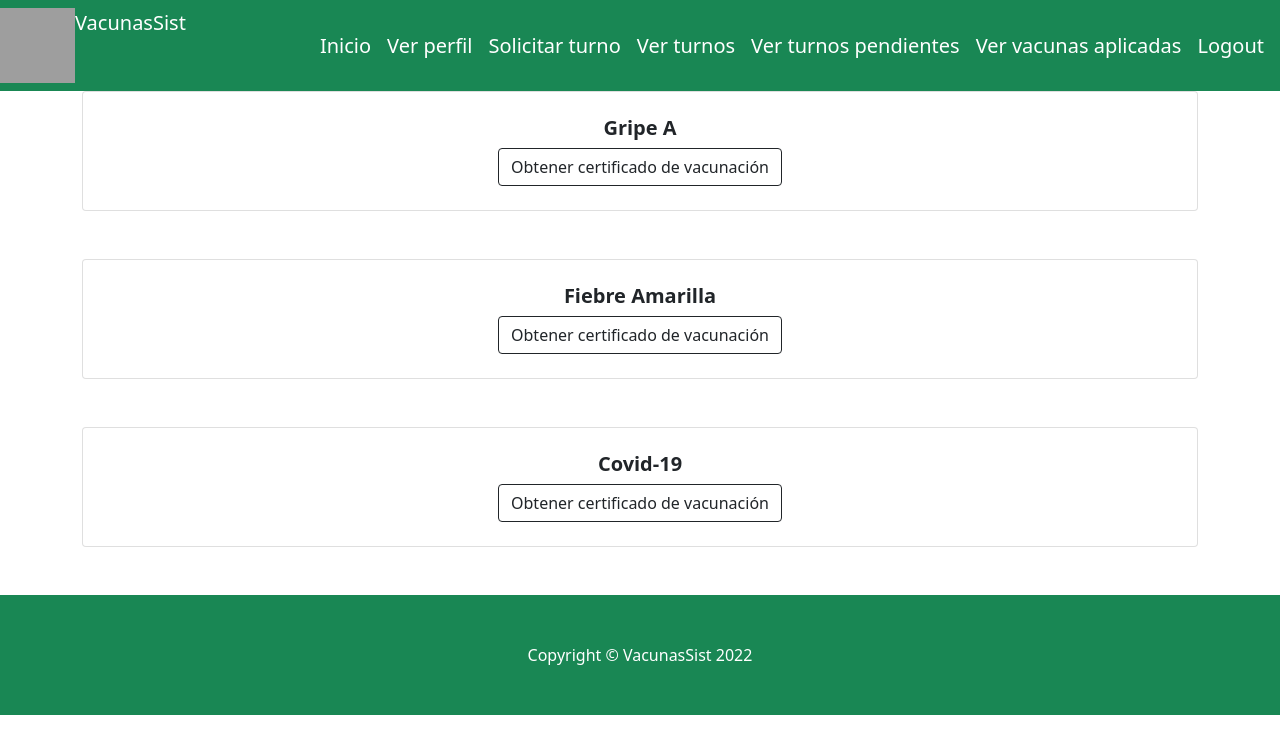
After one commit to DalessandroBautista/Vacunassist, a Django app: page /ver_vacunas_aplicadas in a window 1280 px wide. The commit adds this page. Shown: the top 754 px of the page. Run offline with Django 4.2, Linux system fonts and the light colour scheme; a user stored in the database is signed in; data comes from the database, SQL or seed files in the repository; some libraries are stand-ins or nearby versions; grey boxes are pictures that could not be loaded.

Commit message:
Ver todos los turnos, ver vacunas y obtener certificado

```diff
--- a/vacunasSist/website/forms.py
+++ b/vacunasSist/website/forms.py
@@ -235,12 +235,6 @@ class UpdatePasswordForm(forms.ModelForm):
                 raise forms.ValidationError('Contraseñas no coinciden!')
             return password2
 
-        def save(self, user):
-            print(user)
-            password = self.cleaned_data.get('password')
-            user.set_password('password')
-            user.save()
-            return user
 
 
 class FormularioEmail(forms.ModelForm):
--- a/vacunasSist/website/models.py
+++ b/vacunasSist/website/models.py
@@ -57,7 +57,6 @@ class Usuario(AbstractBaseUser):
     dni=models.IntegerField(help_text="DNI de la persona", unique=True)
     fecha_nacimiento= models.DateField(help_text="Fecha de nacimiento de la persona")
     residencia = models.TextField(help_text="Descripción de la tarea", null=True)
-    id_vacunas_aplicadas = models.ForeignKey(Vacuna, on_delete=models.CASCADE, null=True)
     vacunatorio_preferencia =models.ForeignKey(Vacunatorio, on_delete=models.CASCADE,null=True)
     historial_vacunacion=models.CharField('Historial de vacunación', max_length=1000, null= True)
     fecha_creacion = models.DateTimeField(auto_now_add=True)
@@ -74,5 +73,12 @@ class Turno(models.Model):
     vacuna = models.CharField(max_length=20)
     fecha =  models.DateField(null=True)
     asignado = models.BooleanField(default=False)
+    #estado= models.ForeignKey(EstadosTurno, on_delete=models.CASCADE)
+#    Turno.objects.filter(estado=True).filter(user__id=request.user.id)
 
-#    Turno.objects.filter(estado=True).filter(user__id=request.user.id)
+class EstadosTurno(models.Model):
+    estado= models.CharField(max_length=30)
+
+class VacunaDeUsuario(models.Model):
+    user= models.ForeignKey(Usuario, on_delete=models.CASCADE)
+    vacuna= models.ForeignKey(Vacuna, on_delete=models.CASCADE)
--- a/vacunasSist/website/templates/website/index.html
+++ b/vacunasSist/website/templates/website/index.html
@@ -2,7 +2,8 @@
 
 {% block body %}
 <div  style="color:black">
-    <p style= "text-align: center"> {{prueba}} </p>
+    <p style= "text-align: center"> Requisitos para solicitar un turno: Debe tener su identidad verificada </p>
+    <p style= "text-align: center"> También debe tener residencia en 'La Plata' </p>
 </div>
 
 
--- a/vacunasSist/website/templates/website/layout.html
+++ b/vacunasSist/website/templates/website/layout.html
@@ -37,6 +37,9 @@
                             <li class="nav-item"><a class="navbar-brand mx-8" style="color:white" href="{% url 'verPerfil' %}">Ver perfil</a></li>
                             {% if request.user.identidad_verificada  %}
                                 <li class="nav-item"><a class="navbar-brand mx-8" style="color:white" href="{% url 'solicitar_turno' %}">Solicitar turno</a></li>
+                                <li class="nav-item"><a class="navbar-brand mx-8" style="color:white" href="{% url 'ver_turnos' %}">Ver turnos</a></li>
+                                <li class="nav-item"><a class="navbar-brand mx-8" style="color:white" href="{% url 'ver_turnos_pendientes' %}">Ver turnos pendientes</a></li>
+                                <li class="nav-item"><a class="navbar-brand mx-8" style="color:white" href="{% url 'ver_vacunas_aplicadas' %}">Ver vacunas aplicadas</a></li>
                             {% endif %}
                         {% endif %}
                 </ul>
--- /dev/null
+++ b/vacunasSist/website/templates/website/ver_vacunas_aplicadas.html
@@ -0,0 +1,32 @@
+{% extends "website/layout.html" %}
+
+{% block body %}
+<div class="container">
+
+  <div class="row">
+    <div class="col">
+        <form action="" method="post" enctype=multipart/form-data>
+            {% csrf_token %}
+            <table>
+                {% for una_vacuna in lista_vacunas %}
+                <div class="col mb-5">
+                    <div class="card h-100">
+                        <div class="card-body p-4">
+                            <div class="text-center">
+                                <h5 class="fw-bolder">{{ una_vacuna.nombre }}</h5>
+                                <div class="nav-item"><a class="btn btn-outline-dark mt-auto" href="{% url 'certificado' una_vacuna.id %}">Obtener certificado de vacunación</a></div>
+                            </div>
+                        </div>
+                    </div>
+                </div>
+                {% endfor  %}
+            </table>
+        </form>
+    </div>
+
+    </div>
+  </div>
+
+</div>
+
+ {% endblock %}
--- a/vacunasSist/website/urls.py
+++ b/vacunasSist/website/urls.py
@@ -18,6 +18,10 @@ urlpatterns = [
     path('solicitar_turno',views.solicitarTurno, name="solicitar_turno"),
     path('solicitar_turno_covid',views.solicitarTurnoCovid, name="solicitar_turno_covid"),
     path('solicitar_turno_gripe',views.solicitarTurnoGripe, name="solicitar_turno_gripe"),
+    path('ver_turnos_pendientes',views.verTurnosPendientes, name="ver_turnos_pendientes"),
+    path('ver_turnos',views.verTurnos, name="ver_turnos"),
+    path('ver_vacunas_aplicadas',views.verVacunasAplicadas, name="ver_vacunas_aplicadas"),
+    path('certificado/<int:vacuna_id>/',views.obtenerCertificado, name="certificado"),
 
 
 ]
--- a/vacunasSist/website/views.py
+++ b/vacunasSist/website/views.py
@@ -11,9 +11,11 @@ import random
 from django.urls import reverse
 from django.views.generic import View, TemplateView, ListView
 from django.contrib import messages
-from website.models import Vacuna
-from website.models import Turno
-from website.models import Usuario
+from website.models import Vacuna,Turno,Usuario,VacunaDeUsuario
+import reportlab
+import io
+from django.http import FileResponse
+from reportlab.pdfgen import canvas
 # Create your views here.
 
 """
@@ -62,6 +64,7 @@ def login(request):
                 auth.login(request, user)
                 return render(request, "website/index.html")
             except:
+                print(errors)
                 form=LoginForm()
                 messages.error(request,"El usuario o la contraseña son incorrectos")
                 return render(request, "website/registration/login.html",{"form": form})
@@ -197,3 +200,64 @@ def solicitarTurnoGripe(request):
             print("Alerta de usuario no residente de La Plata o menor de 18 años")
         return render(request,"website/solicitar_turno.html",{})
     # Sino mostrar alerta de  no validado o no tener residencia en LP
+
+
+def verTurnos(request):
+    user_id = request.user.id
+    lista_turnos= Turno.objects.filter(user_id=user_id).filter(asignado=True)
+    print(lista_turnos)
+    if (lista_turnos):
+        return render(request, 'website/ver_turnos.html', {
+            'lista_turnos':lista_turnos
+        })
+    else:
+        messages.error(request, 'Usted no tiene turnos aceptados ')
+        return render(request, 'website/index.html',{})
+
+
+def verTurnosPendientes(request):
+    user_id = request.user.id
+    lista_turnos= Turno.objects.filter(user_id=user_id).filter(asignado=False)
+    print(lista_turnos)
+    if (lista_turnos):
+        return render(request, 'website/ver_turnos_pendientes.html', {
+            'lista_turnos':lista_turnos
+        })
+    else:
+        messages.error(request, 'Usted no tiene turnos pendientes')
+        return render(request, 'website/index.html',{})
+
+
+def verVacunasAplicadas(request):
+    user_id = request.user.id
+    print(user_id)
+    id_vacunas= VacunaDeUsuario.objects.filter(user_id=user_id)
+    lista_vacunas=[]
+    for vacuna in id_vacunas:
+        print(vacuna)
+        lista_vacunas.append(Vacuna.objects.get(id=vacuna.vacuna_id))
+
+    print(lista_vacunas)
+    if (lista_vacunas):
+        return render(request, 'website/ver_vacunas_aplicadas.html', {
+            'lista_vacunas':lista_vacunas
+        })
+    else:
+        messages.error(request, 'Usted no tiene vacunas aplicadas')
+        return render(request, 'website/index.html',{})
+
+def obtenerCertificado(request, vacuna_id):
+    vacuna=Vacuna.objects.get(id=vacuna_id)
+    buffer = io.BytesIO()
+
+    p = canvas.Canvas(buffer)
+
+    mensaje= "Este documento certifica que usted se vacunó para: " + vacuna.nombre
+    p.drawString(20, 20, mensaje)
+
+    p.showPage()
+    p.save()
+
+
+    buffer.seek(0)
+    return FileResponse(buffer, as_attachment=True, filename='certificado.pdf')
```
Also changed, not shown: vacunasSist/website/templates/website/ver_turnos.html (added, +30 -0 lines), vacunasSist/website/templates/website/ver_turnos_pendientes.html (added, +31 -0 lines), vacunasSist/db.sqlite3, vacunasSist/website/migrations/0008_turno.py (added), vacunasSist/website/migrations/0009_estadosturno_and_more.py (added), vacunasSist/website/migrations/0010_remove_usuario_vacunas_aplicadas_vacunadeusuario.py (added).
